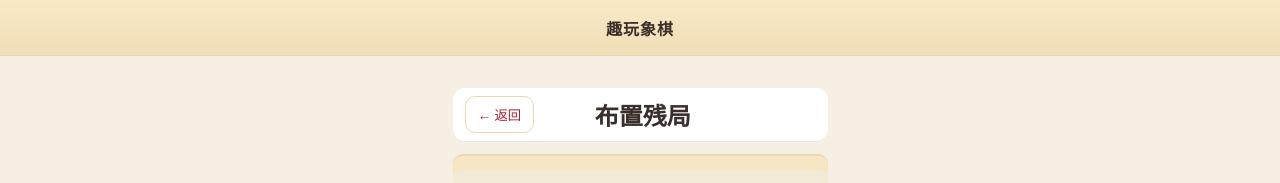
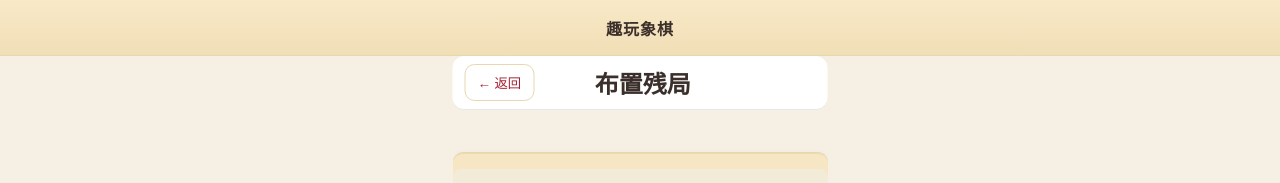
Before and after one commit to 401A-Coding/2025-Autumn-Software-Engineering, a React (Vite) app in the folder frontend/: page /app/endgame/setup in a window 1280 px wide. Shown: the top 183 px of the page. Built offline with nearby package versions, Linux system fonts and the light colour scheme; no server answers; sample sign-in values are in the browser's storage.

Commit message:
fix(ui): make EndgameSetup topbar fixed-to-viewport to avoid being scrolled under header

```diff
--- a/frontend/src/pages/app/EndgameSetup.tsx
+++ b/frontend/src/pages/app/EndgameSetup.tsx
@@ -162,7 +162,7 @@ export default function EndgameSetup() {
     return (
         <MobileFrame>
             <div>
-                <div className="row align-center mb-12 topbar-sticky">
+                <div className="row align-center mb-12 topbar-sticky fixed-to-viewport">
                     <button className="btn-ghost" onClick={() => nav('/app/endgame')}>← 返回</button>
                     <h2 style={{ margin: 0, flex: 1, textAlign: 'center' }}>布置残局</h2>
                     <div style={{ width: 64 }} />
```
